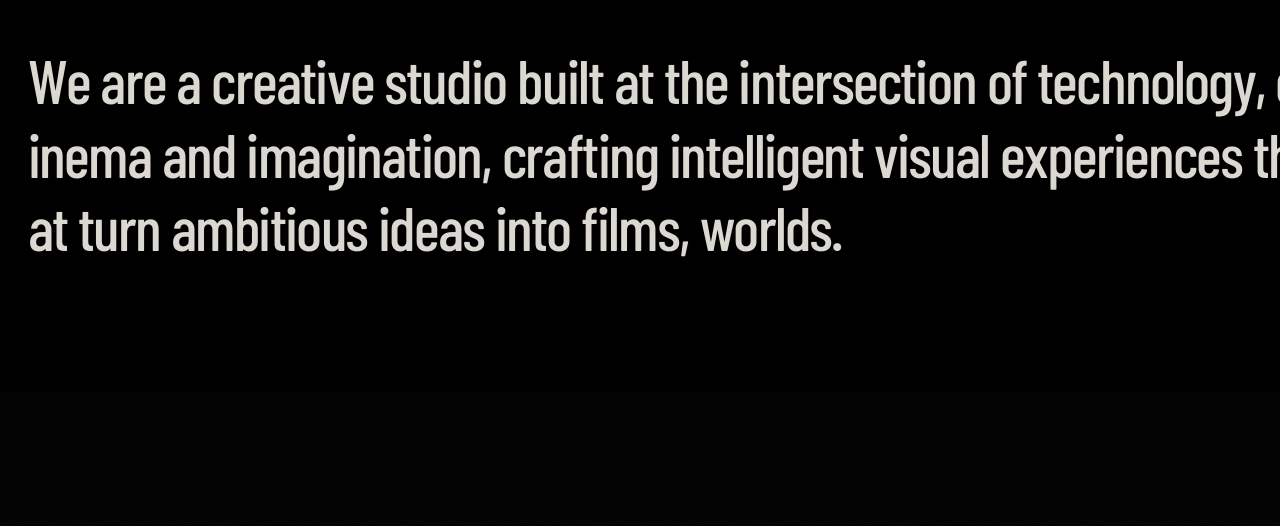
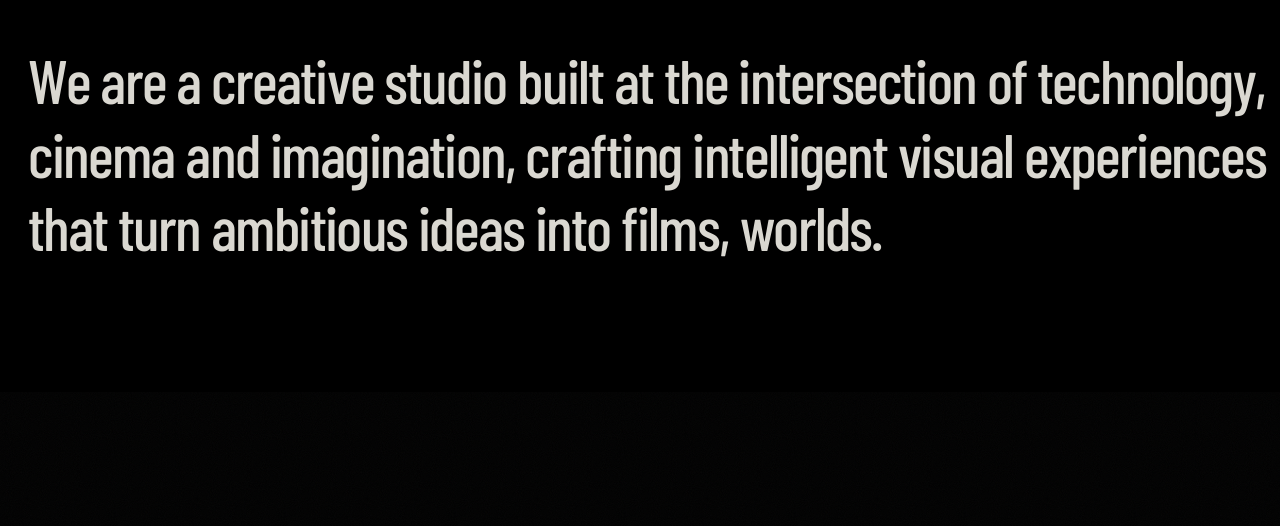
Before and after one commit to omnysync-hub/Ultimate-Studios, a Next.js app: page / in a window 1280 px wide. Shown: the part 902-1428 px from the top of the page. Built offline with nearby package versions, Linux system fonts and the light colour scheme; no server answers; a web font is replaced by a local one.

Commit message:
more enhanced

```diff
--- a/components/cta/StudioCtaSection.module.css
+++ b/components/cta/StudioCtaSection.module.css
@@ -4,7 +4,8 @@
   width: 100%;
   min-height: auto;
   padding: clamp(5rem, 12vw, 9rem) clamp(0.85rem, 2.4vw, 1.75rem) clamp(5rem, 11vw, 8rem);
-  overflow: hidden;
+  overflow-x: clip;
+  overflow-y: visible;
 }
 
 .srOnly {
@@ -28,6 +29,12 @@
   letter-spacing: -0.028em;
   font-weight: 500;
   text-wrap: pretty;
+  overflow-wrap: break-word;
+}
+
+.word {
+  display: inline;
+  white-space: nowrap;
 }
 
 .letter {
--- a/components/cta/StudioCtaSection.tsx
+++ b/components/cta/StudioCtaSection.tsx
@@ -1,7 +1,6 @@
 "use client";
 
 import { useCallback, useEffect, useMemo, useRef, useState } from "react";
-import { useInViewOnce } from "@/lib/useInViewOnce";
 import styles from "./StudioCtaSection.module.css";
 
 const FULL_COPY =
@@ -20,7 +19,7 @@ const HOVER_COLORS = [
   "#74b9ff"
 ];
 
-const letters = FULL_COPY.split("");
+const words = FULL_COPY.split(" ");
 
 function LetterUnit({
   char,
@@ -70,7 +69,6 @@ function LetterUnit({
 
 export function StudioCtaSection() {
   const sectionRef = useRef<HTMLElement | null>(null);
-  const inView = useInViewOnce(sectionRef, "50% 0px");
   const [revealedCount, setRevealedCount] = useState(0);
   const doneRef = useRef(false);
   const reduceMotion = useMemo(() => {
@@ -79,10 +77,8 @@ export function StudioCtaSection() {
   }, []);
 
   useEffect(() => {
-    if (!inView) return;
-
     if (reduceMotion) {
-      setRevealedCount(letters.length);
+      setRevealedCount(FULL_COPY.length);
       doneRef.current = true;
       return;
     }
@@ -94,7 +90,7 @@ export function StudioCtaSection() {
 
     const complete = () => {
       doneRef.current = true;
-      setRevealedCount(letters.length);
+      setRevealedCount(FULL_COPY.length);
     };
 
     const update = () => {
@@ -103,18 +99,16 @@ export function StudioCtaSection() {
       const rect = node.getBoundingClientRect();
       const viewH = window.innerHeight || 1;
 
-      // Scrolled past / leaving the section → finish the whole paragraph
       if (rect.top < viewH * 0.2 || rect.bottom < viewH * 0.65) {
         complete();
         return;
       }
 
-      // Reveal finishes while the copy is still on screen
       const start = viewH * 0.9;
       const end = viewH * 0.35;
       const raw = (start - rect.top) / Math.max(1, start - end);
       const progress = Math.min(1, Math.max(0, raw));
-      const next = Math.ceil(progress * letters.length);
+      const next = Math.ceil(progress * FULL_COPY.length);
 
       if (progress >= 0.98) {
         complete();
@@ -137,7 +131,9 @@ export function StudioCtaSection() {
       window.removeEventListener("scroll", onScroll);
       window.removeEventListener("resize", onScroll);
     };
-  }, [inView, reduceMotion]);
+  }, [reduceMotion]);
+
+  let charIndex = 0;
 
   return (
     <section
@@ -149,14 +145,36 @@ export function StudioCtaSection() {
         About Ultimate Studios
       </h2>
       <p className={styles.copy}>
-        {letters.map((char, index) => (
-          <LetterUnit
-            key={`${char}-${index}`}
-            char={char}
-            index={index}
-            shown={index < revealedCount}
-          />
-        ))}
+        {words.map((word, wordIdx) => {
+          const wordStart = charIndex;
+          const wordEls = word.split("").map((char) => {
+            const index = charIndex++;
+            return (
+              <LetterUnit
+                key={`${wordIdx}-${index}`}
+                char={char}
+                index={index}
+                shown={index < revealedCount}
+              />
+            );
+          });
+          if (wordIdx < words.length - 1) {
+            const spaceIndex = charIndex++;
+            wordEls.push(
+              <LetterUnit
+                key={`space-${spaceIndex}`}
+                char=" "
+                index={spaceIndex}
+                shown={spaceIndex < revealedCount}
+              />
+            );
+          }
+          return (
+            <span key={`word-${wordIdx}-${wordStart}`} className={styles.word}>
+              {wordEls}
+            </span>
+          );
+        })}
       </p>
     </section>
   );
--- a/components/home/HomeExperience.tsx
+++ b/components/home/HomeExperience.tsx
@@ -3,6 +3,7 @@
 import dynamic from "next/dynamic";
 import { useLayoutEffect, useState } from "react";
 import { DeferredSection } from "@/components/common/DeferredSection";
+import { StudioCtaSection } from "@/components/cta/StudioCtaSection";
 import { HeroSection } from "@/components/hero/HeroSection";
 import type { YouTubeVideo } from "@/lib/youtube";
 
@@ -14,26 +15,18 @@ const UltimateStudiosPreloader = dynamic(
   { ssr: false }
 );
 
-const StudioCtaSection = dynamic(
-  () =>
-    import("@/components/cta/StudioCtaSection").then((m) => m.StudioCtaSection),
-  { ssr: false }
-);
-
 const DominationSection = dynamic(
   () =>
     import("@/components/domination/DominationSection").then(
       (m) => m.DominationSection
-    ),
-  { ssr: false }
+    )
 );
 
 const PortfolioSection = dynamic(
   () =>
     import("@/components/portfolio/PortfolioSection").then(
       (m) => m.PortfolioSection
-    ),
-  { ssr: false }
+    )
 );
 
 const StudioFooter = dynamic(
@@ -66,15 +59,11 @@ export function HomeExperience({ videos }: Props) {
         />
       ) : null}
       <HeroSection />
-      <DeferredSection minHeight="42vh" rootMargin="60% 0px" idleTimeout={2500}>
-        <StudioCtaSection />
-      </DeferredSection>
+      <StudioCtaSection />
       <DeferredSection minHeight="140vh" rootMargin="80% 0px">
         <DominationSection />
       </DeferredSection>
-      <DeferredSection minHeight="100vh" rootMargin="60% 0px">
-        <PortfolioSection videos={videos} />
-      </DeferredSection>
+      <PortfolioSection videos={videos} />
       <DeferredSection minHeight="100vh" rootMargin="40% 0px">
         <StudioFooter />
       </DeferredSection>
--- a/components/portfolio/PortfolioSection.tsx
+++ b/components/portfolio/PortfolioSection.tsx
@@ -1,6 +1,6 @@
 "use client";
 
-import { useEffect, useRef, useState } from "react";
+import { useEffect, useRef } from "react";
 import { loadGsap } from "@/lib/gsap";
 import { useInViewOnce } from "@/lib/useInViewOnce";
 import type { Swiper as SwiperType } from "swiper";
@@ -8,6 +8,8 @@ import { EffectCoverflow } from "swiper/modules";
 import { Swiper, SwiperSlide } from "swiper/react";
 import type { YouTubeVideo } from "@/lib/youtube";
 import { YouTubeThumbnail } from "@/components/youtube/YouTubeThumbnail";
+import "swiper/css";
+import "swiper/css/effect-coverflow";
 import styles from "./PortfolioSection.module.css";
 
 type Props = {
@@ -18,18 +20,8 @@ export function PortfolioSection({ videos }: Props) {
   const rootRef = useRef<HTMLElement | null>(null);
   const inView = useInViewOnce(rootRef);
   const swiperRef = useRef<SwiperType | null>(null);
-  const [swiperStylesReady, setSwiperStylesReady] = useState(false);
   const slides = videos.length > 0 ? videos : [];
   const lastSlide = Math.max(slides.length - 1, 1);
-
-  useEffect(() => {
-    if (!inView) return;
-
-    void Promise.all([
-      import("swiper/css"),
-      import("swiper/css/effect-coverflow")
-    ]).then(() => setSwiperStylesReady(true));
-  }, [inView]);
 
   useEffect(() => {
     if (!inView) return;
@@ -190,10 +182,13 @@ export function PortfolioSection({ videos }: Props) {
             </header>
 
             <div className={styles.carouselWrap}>
-              {slides.length > 0 && swiperStylesReady ? (
+              {slides.length > 0 ? (
                 <Swiper
                   onSwiper={(instance) => {
                     swiperRef.current = instance;
+                    requestAnimationFrame(() => {
+                      instance.update();
+                    });
                   }}
                   effect="coverflow"
                   grabCursor
```
